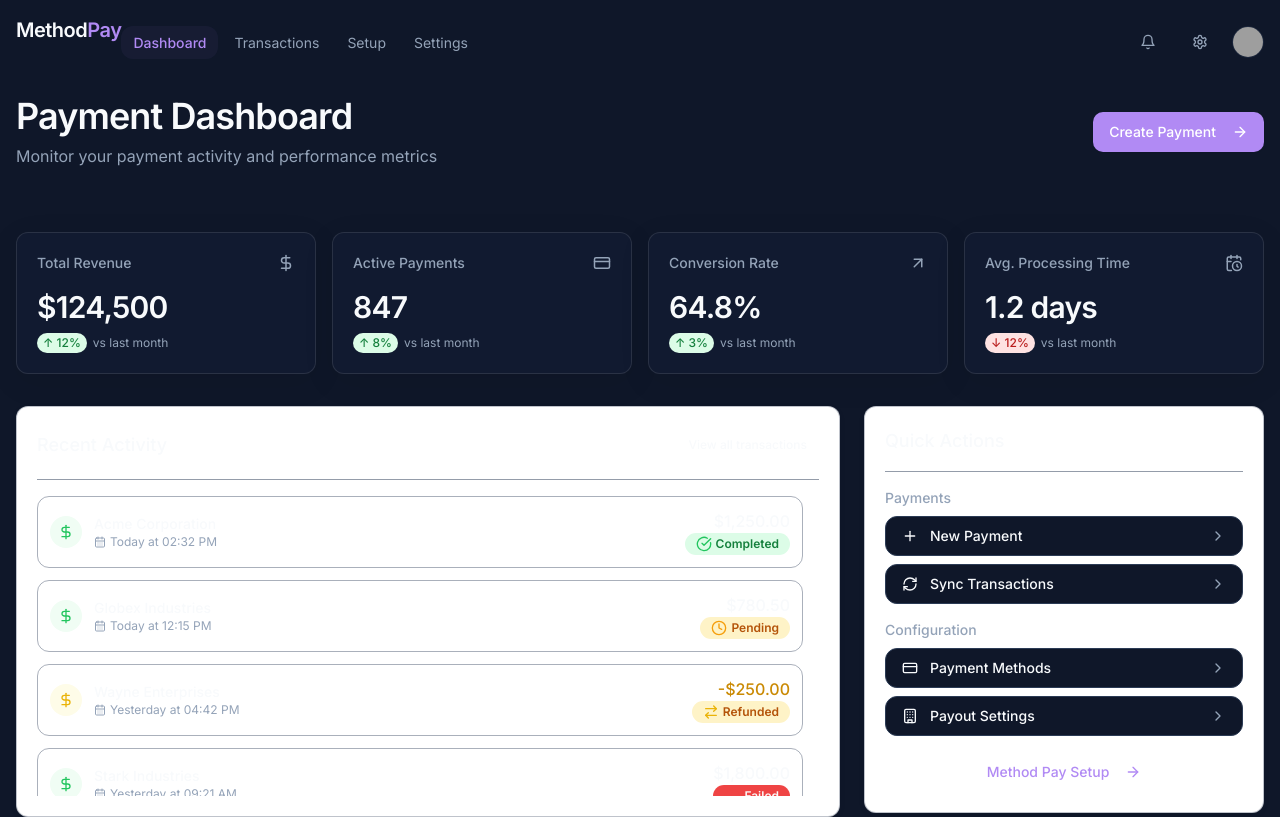
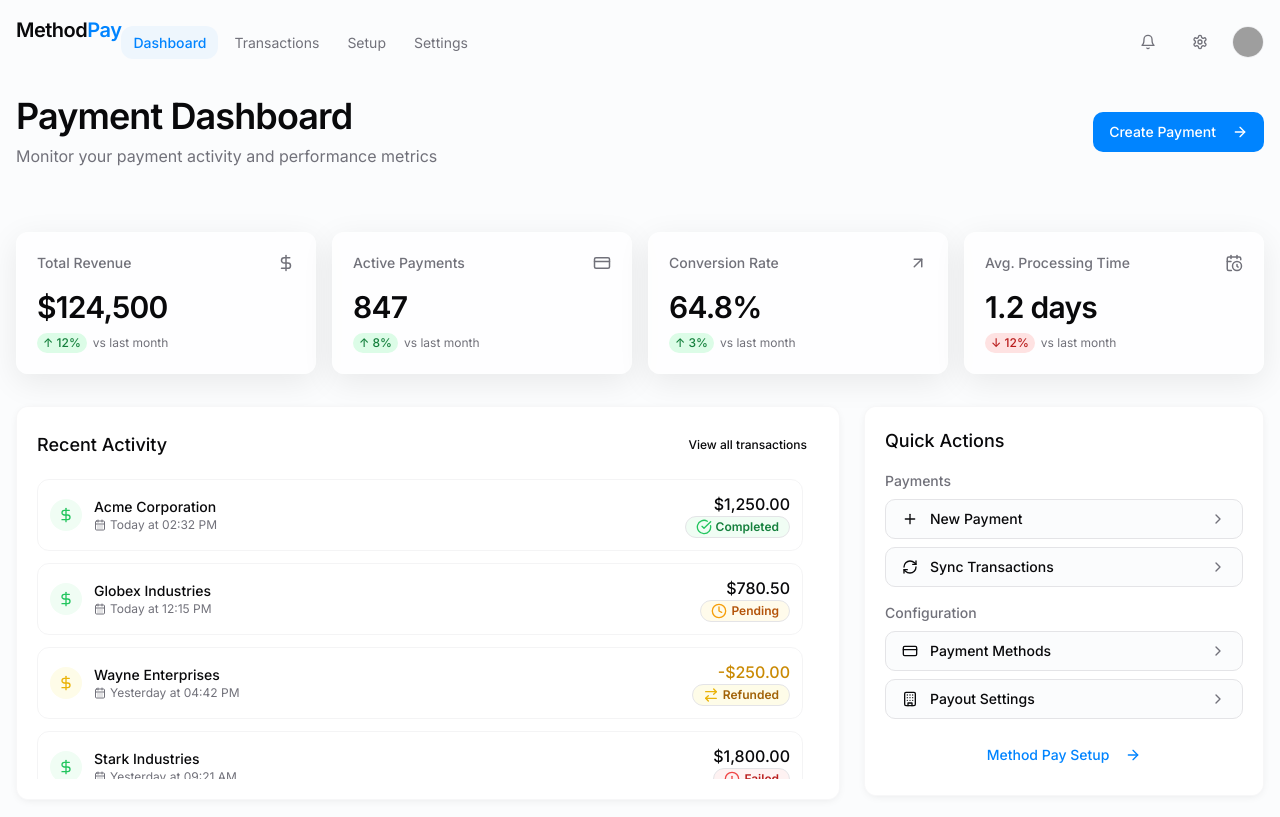
Before and after one commit to hannahjohnston68/pay-embedded-simplicity, a React (Vite) app: page / in a window 1280 px wide. Built offline with nearby package versions, Linux system fonts and the light colour scheme; grey boxes are pictures that could not be loaded.

Commit message:
Reverted to edit edt-f5c37dc3-e95d-4575-be05-b5bbbb426320: "Implement payment dashboard buttons
Implement the non-functional buttons on the payment dashboard."

```diff
--- a/src/components/common/Card.tsx
+++ b/src/components/common/Card.tsx
@@ -5,7 +5,7 @@ import { cn } from '@/lib/utils';
 interface CardProps extends React.HTMLAttributes<HTMLDivElement> {
   children: React.ReactNode;
   className?: string;
-  variant?: 'default' | 'glass' | 'flat' | 'stripe';
+  variant?: 'default' | 'glass' | 'flat';
   padding?: 'none' | 'small' | 'medium' | 'large';
   isHoverable?: boolean;
 }
@@ -28,8 +28,7 @@ const Card: React.FC<CardProps> = ({
   const variantStyles = {
     default: 'bg-card shadow-soft rounded-xl border border-border/30',
     glass: 'glass-card rounded-xl',
-    flat: 'bg-navy-800 rounded-xl border border-border/20',
-    stripe: 'card-stripe',
+    flat: 'bg-card rounded-xl border border-border/50',
   };
 
   return (
@@ -37,7 +36,7 @@ const Card: React.FC<CardProps> = ({
       className={cn(
         variantStyles[variant],
         paddingMap[padding],
-        isHoverable && 'transition-all duration-300 hover:translate-y-[-4px] hover:shadow-md',
+        isHoverable && 'transition-all duration-300 hover:translate-y-[-4px] hover:shadow-glass',
         className
       )}
       {...props}
--- a/src/components/payments/CreatePaymentDialog.tsx
+++ b/src/components/payments/CreatePaymentDialog.tsx
@@ -42,7 +42,7 @@ const CreatePaymentDialog: React.FC<CreatePaymentDialogProps> = ({ children }) =
     <Dialog>
       <DialogTrigger asChild>
         {children || (
-          <Button className="method-button">
+          <Button className="button-glow">
             Create Payment
             <ArrowRight size={16} className="ml-2" />
           </Button>
@@ -60,7 +60,7 @@ const CreatePaymentDialog: React.FC<CreatePaymentDialogProps> = ({ children }) =
           <div className="space-y-2">
             <Label htmlFor="customer">Customer</Label>
             <Select>
-              <SelectTrigger id="customer" className="method-input border">
+              <SelectTrigger id="customer">
                 <SelectValue placeholder="Select customer" />
               </SelectTrigger>
               <SelectContent>
@@ -75,12 +75,12 @@ const CreatePaymentDialog: React.FC<CreatePaymentDialogProps> = ({ children }) =
           <div className="grid grid-cols-2 gap-4">
             <div className="space-y-2">
               <Label htmlFor="amount">Amount</Label>
-              <Input id="amount" placeholder="0.00" type="number" step="0.01" className="method-input" />
+              <Input id="amount" placeholder="0.00" type="number" step="0.01" />
             </div>
             <div className="space-y-2">
               <Label htmlFor="currency">Currency</Label>
               <Select defaultValue="usd">
-                <SelectTrigger id="currency" className="method-input border">
+                <SelectTrigger id="currency">
                   <SelectValue placeholder="USD" />
                 </SelectTrigger>
                 <SelectContent>
@@ -95,13 +95,13 @@ const CreatePaymentDialog: React.FC<CreatePaymentDialogProps> = ({ children }) =
 
           <div className="space-y-2">
             <Label htmlFor="description">Description</Label>
-            <Input id="description" placeholder="Invoice #1234" className="method-input" />
+            <Input id="description" placeholder="Invoice #1234" />
           </div>
 
           <div className="space-y-2">
             <Label>Payment Method</Label>
             <Tabs defaultValue="card" className="w-full">
-              <TabsList className="grid grid-cols-2 p-1 bg-accent">
+              <TabsList className="grid grid-cols-2">
                 <TabsTrigger value="card" className="flex items-center">
                   <CreditCard className="mr-2 h-4 w-4" />
                   Credit Card
@@ -114,20 +114,20 @@ const CreatePaymentDialog: React.FC<CreatePaymentDialogProps> = ({ children }) =
               <TabsContent value="card" className="space-y-4 mt-4">
                 <div className="space-y-2">
                   <Label htmlFor="cardNumber">Card Information</Label>
-                  <Input id="cardNumber" placeholder="Customer will provide" disabled className="bg-muted/50 method-input" />
+                  <Input id="cardNumber" placeholder="Customer will provide" disabled className="bg-muted/50" />
                 </div>
               </TabsContent>
               <TabsContent value="ach" className="space-y-4 mt-4">
                 <div className="space-y-2">
                   <Label htmlFor="accountNumber">Bank Information</Label>
-                  <Input id="accountNumber" placeholder="Customer will provide" disabled className="bg-muted/50 method-input" />
+                  <Input id="accountNumber" placeholder="Customer will provide" disabled className="bg-muted/50" />
                 </div>
               </TabsContent>
             </Tabs>
           </div>
 
           <DialogFooter>
-            <Button type="submit" className="method-button w-full">
+            <Button type="submit" className="w-full">
               Create Payment Request
               <ArrowRight size={16} className="ml-2" />
             </Button>
--- a/src/components/payments/QuickActions.tsx
+++ b/src/components/payments/QuickActions.tsx
@@ -51,9 +51,7 @@ const QuickActions: React.FC = () => {
 
   return (
     <div className="space-y-4">
-      <div className="method-card-header">
-        <h2 className="text-lg font-medium">Quick Actions</h2>
-      </div>
+      <h2 className="text-lg font-medium mb-4">Quick Actions</h2>
 
       <div className="space-y-4">
         {actionGroups.map((group, index) => (
@@ -67,7 +65,7 @@ const QuickActions: React.FC = () => {
                     <DialogComponent key={actionIndex}>
                       <Button
                         variant="outline"
-                        className="w-full justify-between hover:bg-accent/50 rounded-lg"
+                        className="w-full justify-between hover:bg-secondary/50"
                       >
                         <span className="flex items-center">
                           {action.icon}
@@ -83,7 +81,7 @@ const QuickActions: React.FC = () => {
                   <Button
                     key={actionIndex}
                     variant="outline"
-                    className="w-full justify-between hover:bg-accent/50 rounded-lg"
+                    className="w-full justify-between hover:bg-secondary/50"
                     onClick={typeof action.action === 'function' ? action.action : undefined}
                   >
                     <span className="flex items-center">
--- a/src/components/payments/RecentActivity.tsx
+++ b/src/components/payments/RecentActivity.tsx
@@ -89,25 +89,25 @@ const getStatusIcon = (status: Transaction['status'], type: Transaction['type'])
   if (status === 'failed') return <AlertCircle className="h-4 w-4 text-red-500" />;
 };
 
-const getStatusVariant = (status: Transaction['status'], type: Transaction['type']) => {
-  if (type === 'refund') return 'warning';
-  if (type === 'payout') return 'blue';
-
-  if (status === 'completed') return 'success';
-  if (status === 'pending') return 'warning';
-  if (status === 'failed') return 'destructive';
-};
-
 const getStatusText = (status: Transaction['status'], type: Transaction['type']) => {
   if (type === 'refund') return 'Refunded';
   if (type === 'payout') return 'Transferred';
   return status.charAt(0).toUpperCase() + status.slice(1);
 };
 
+const getStatusColor = (status: Transaction['status'], type: Transaction['type']) => {
+  if (type === 'refund') return 'bg-yellow-50 text-yellow-700';
+  if (type === 'payout') return 'bg-blue-50 text-blue-700';
+
+  if (status === 'completed') return 'bg-green-50 text-green-700';
+  if (status === 'pending') return 'bg-amber-50 text-amber-700';
+  if (status === 'failed') return 'bg-red-50 text-red-700';
+};
+
 const RecentActivity: React.FC = () => {
   return (
     <div className="space-y-4">
-      <div className="method-card-header">
+      <div className="flex items-center justify-between">
         <h2 className="text-lg font-medium">Recent Activity</h2>
         <Button variant="ghost" size="sm" className="text-xs">
           View all transactions
@@ -122,20 +122,8 @@ const RecentActivity: React.FC = () => {
               className="flex items-center justify-between p-3 rounded-lg border border-border/40 hover:bg-secondary/30 transition-colors"
             >
               <div className="flex items-center space-x-3">
-                <div className={`p-2 rounded-full ${
-                  transaction.type === 'payment'
-                    ? 'bg-green-50'
-                    : transaction.type === 'refund'
-                      ? 'bg-yellow-50'
-                      : 'bg-blue-50'
-                }`}>
-                  <DollarSign className={`h-4 w-4 ${
-                    transaction.type === 'payment'
-                      ? 'text-green-500'
-                      : transaction.type === 'refund'
-                        ? 'text-yellow-500'
-                        : 'text-blue-500'
-                  }`} />
+                <div className={`p-2 rounded-full ${transaction.type === 'payment' ? 'bg-green-50' : transaction.type === 'refund' ? 'bg-yellow-50' : 'bg-blue-50'}`}>
+                  <DollarSign className={`h-4 w-4 ${transaction.type === 'payment' ? 'text-green-500' : transaction.type === 'refund' ? 'text-yellow-500' : 'text-blue-500'}`} />
                 </div>
 
                 <div>
@@ -151,7 +139,7 @@ const RecentActivity: React.FC = () => {
                 <p className={`font-medium ${transaction.amount < 0 ? 'text-yellow-600' : 'text-foreground'}`}>
                   {transaction.amount < 0 ? '-' : ''}{formatCurrency(Math.abs(transaction.amount))}
                 </p>
-                <Badge variant={getStatusVariant(transaction.status, transaction.type)}>
+                <Badge variant="outline" className={`text-xs ${getStatusColor(transaction.status, transaction.type)}`}>
                   <span className="flex items-center">
                     {getStatusIcon(transaction.status, transaction.type)}
                     <span className="ml-1">{getStatusText(transaction.status, transaction.type)}</span>
--- a/src/components/ui/badge.tsx
+++ b/src/components/ui/badge.tsx
@@ -5,7 +5,7 @@ import { cva, type VariantProps } from "class-variance-authority"
 import { cn } from "@/lib/utils"
 
 const badgeVariants = cva(
-  "inline-flex items-center justify-center rounded-full border px-2.5 py-0.5 text-xs font-semibold transition-colors focus:outline-none focus:ring-2 focus:ring-ring focus:ring-offset-2",
+  "inline-flex items-center rounded-full border px-2.5 py-0.5 text-xs font-semibold transition-colors focus:outline-none focus:ring-2 focus:ring-ring focus:ring-offset-2",
   {
     variants: {
       variant: {
@@ -16,10 +16,6 @@ const badgeVariants = cva(
         destructive:
           "border-transparent bg-destructive text-destructive-foreground hover:bg-destructive/80",
         outline: "text-foreground",
-        success: "border-transparent bg-green-100 text-green-700 hover:bg-green-200",
-        warning: "border-transparent bg-amber-100 text-amber-700 hover:bg-amber-200",
-        purple: "border-transparent bg-purple-100 text-purple-700 hover:bg-purple-200",
-        blue: "border-transparent bg-blue-100 text-blue-700 hover:bg-blue-200",
       },
     },
     defaultVariants: {
--- a/src/index.css
+++ b/src/index.css
@@ -7,83 +7,83 @@
 
 @layer base {
   :root {
-    --background: 222 47% 11%;
-    --foreground: 210 40% 98%;
+    --background: 210 40% 99%;
+    --foreground: 240 10% 3.9%;
 
-    --card: 222 47% 14%;
-    --card-foreground: 210 40% 98%;
+    --card: 0 0% 100%;
+    --card-foreground: 240 10% 3.9%;
 
-    --popover: 222 47% 14%;
-    --popover-foreground: 210 40% 98%;
+    --popover: 0 0% 100%;
+    --popover-foreground: 240 10% 3.9%;
 
-    --primary: 262 83% 75%;
+    --primary: 209 100% 50%;
     --primary-foreground: 0 0% 100%;
 
-    --secondary: 217 33% 17%;
-    --secondary-foreground: 210 40% 98%;
+    --secondary: 210 40% 96.1%;
+    --secondary-foreground: 240 5.9% 10%;
 
-    --muted: 217 33% 17%;
-    --muted-foreground: 215 20% 65%;
+    --muted: 240 4.8% 95.9%;
+    --muted-foreground: 240 3.8% 46.1%;
 
-    --accent: 217 33% 20%;
-    --accent-foreground: 210 40% 98%;
+    --accent: 210 40% 96.1%;
+    --accent-foreground: 240 5.9% 10%;
 
     --destructive: 0 84.2% 60.2%;
     --destructive-foreground: 0 0% 98%;
 
-    --border: 217 33% 25%;
-    --input: 217 33% 25%;
-    --ring: 262 83% 75%;
+    --border: 240 5.9% 90%;
+    --input: 240 5.9% 90%;
+    --ring: 209 100% 50%;
 
     --radius: 0.75rem;
 
-    --sidebar-background: 222 47% 10%;
-    --sidebar-foreground: 210 40% 98%;
-    --sidebar-primary: 262 83% 75%;
+    --sidebar-background: 0 0% 100%;
+    --sidebar-foreground: 240 5.3% 26.1%;
+    --sidebar-primary: 209 100% 50%;
     --sidebar-primary-foreground: 0 0% 98%;
-    --sidebar-accent: 217 33% 17%;
-    --sidebar-accent-foreground: 210 40% 98%;
-    --sidebar-border: 217 33% 25%;
-    --sidebar-ring: 262 83% 75%;
+    --sidebar-accent: 240 4.8% 95.9%;
+    --sidebar-accent-foreground: 240 5.9% 10%;
+    --sidebar-border: 240 5.9% 90%;
+    --sidebar-ring: 209 100% 50%;
   }
 
   .dark {
-    --background: 222 47% 11%;
-    --foreground: 210 40% 98%;
+    --background: 240 10% 3.9%;
+    --foreground: 0 0% 98%;
 
-    --card: 222 47% 14%;
-    --card-foreground: 210 40% 98%;
+    --card: 240 10% 3.9%;
+    --card-foreground: 0 0% 98%;
 
-    --popover: 222 47% 14%;
-    --popover-foreground: 210 40% 98%;
+    --popover: 240 10% 3.9%;
+    --popover-foreground: 0 0% 98%;
 
-    --primary: 262 83% 58%;
+    --primary: 209 100% 50%;
     --primary-foreground: 0 0% 98%;
 
-    --secondary: 217 33% 17%;
-    --secondary-foreground: 210 40% 98%;
+    --secondary: 240 3.7% 15.9%;
+    --secondary-foreground: 0 0% 98%;
 
-    --muted: 217 33% 17%;
-    --muted-foreground: 215 20% 65%;
+    --muted: 240 3.7% 15.9%;
+    --muted-foreground: 240 5% 64.9%;
 
-    --accent: 217 33% 20%;
-    --accent-foreground: 210 40% 98%;
+    --accent: 240 3.7% 15.9%;
+    --accent-foreground: 0 0% 98%;
 
     --destructive: 0 62.8% 30.6%;
     --destructive-foreground: 0 0% 98%;
 
-    --border: 217 33% 25%;
-    --input: 217 33% 25%;
-    --ring: 262 83% 58%;
+    --border: 240 3.7% 15.9%;
+    --input: 240 3.7% 15.9%;
+    --ring: 209 100% 50%;
 
-    --sidebar-background: 222 47% 10%;
-    --sidebar-foreground: 210 40% 98%;
-    --sidebar-primary: 262 83% 58%;
+    --sidebar-background: 240 10% 3.9%;
+    --sidebar-foreground: 0 0% 98%;
+    --sidebar-primary: 209 100% 50%;
     --sidebar-primary-foreground: 0 0% 98%;
-    --sidebar-accent: 217 33% 17%;
-    --sidebar-accent-foreground: 210 40% 98%;
-    --sidebar-border: 217 33% 25%;
-    --sidebar-ring: 262 83% 58%;
+    --sidebar-accent: 240 3.7% 15.9%;
+    --sidebar-accent-foreground: 0 0% 98%;
+    --sidebar-border: 240 3.7% 15.9%;
+    --sidebar-ring: 209 100% 50%;
   }
 }
 
@@ -123,13 +123,13 @@
 
   /* Blur effect on app header */
   .header-blur {
-    @apply bg-background/80 backdrop-blur-sm border-b border-border/40;
+    @apply bg-background/80 backdrop-blur-sm border-b;
     -webkit-backdrop-filter: blur(8px);
   }
 
   /* Glass card effect */
   .glass-card {
-    @apply bg-card/70 backdrop-blur-md border border-white/10 shadow-glass;
+    @apply bg-white/70 backdrop-blur-md border border-white/20 shadow-glass;
     -webkit-backdrop-filter: blur(16px);
   }
 
@@ -170,22 +170,4 @@
   .button-glow:hover::after {
     @apply opacity-100;
   }
-
-  /* Stripe-inspired card styling */
-  .card-stripe {
-    @apply rounded-xl border border-border/30 bg-navy-800 shadow-sm transition-all hover:shadow-md;
-  }
-
-  /* Method CRM inspired components */
-  .method-input {
-    @apply border-0 bg-secondary rounded-lg px-4 py-3 focus:ring-2 focus:ring-primary/50;
-  }
-
-  .method-button {
-    @apply bg-primary text-white rounded-lg px-6 py-3 font-medium shadow-sm hover:shadow-md transition-all;
-  }
-
-  .method-card-header {
-    @apply flex items-center justify-between pb-4 border-b border-border/50 mb-4;
-  }
 }
--- a/src/pages/Index.tsx
+++ b/src/pages/Index.tsx
@@ -16,7 +16,7 @@ const Index = () => {
       <main className="container max-w-7xl mx-auto px-4 pt-24">
         <div className="flex flex-col space-y-8">
           <Transition animation="slide-up">
-            <div className="flex flex-col md:flex-row md:items-center md:justify-between gap-4 mb-8">
+            <div className="flex items-center justify-between mb-8">
               <div>
                 <h1 className="text-4xl font-semibold tracking-tight mb-2">
                   Payment Dashboard
@@ -38,13 +38,13 @@ const Index = () => {
               animation="slide-up"
               delay={200}
             >
-              <Card className="bg-white">
+              <Card>
                 <RecentActivity />
               </Card>
             </Transition>
 
             <Transition animation="slide-up" delay={300}>
-              <Card className="bg-white">
+              <Card>
                 <QuickActions />
               </Card>
             </Transition>
--- a/tailwind.config.ts
+++ b/tailwind.config.ts
@@ -1,3 +1,4 @@
+
 import type { Config } from "tailwindcss";
 
 export default {
@@ -61,20 +62,6 @@ export default {
 					'accent-foreground': 'hsl(var(--sidebar-accent-foreground))',
 					border: 'hsl(var(--sidebar-border))',
 					ring: 'hsl(var(--sidebar-ring))'
-				},
-				navy: {
-					DEFAULT: '#0f172a',
-					50: '#f8fafc',
-					100: '#f1f5f9',
-					200: '#e2e8f0',
-					300: '#cbd5e1',
-					400: '#94a3b8',
-					500: '#64748b',
-					600: '#475569',
-					700: '#334155',
-					800: '#1e293b',
-					900: '#0f172a',
-					950: '#020617',
 				}
 			},
 			borderRadius: {
```
